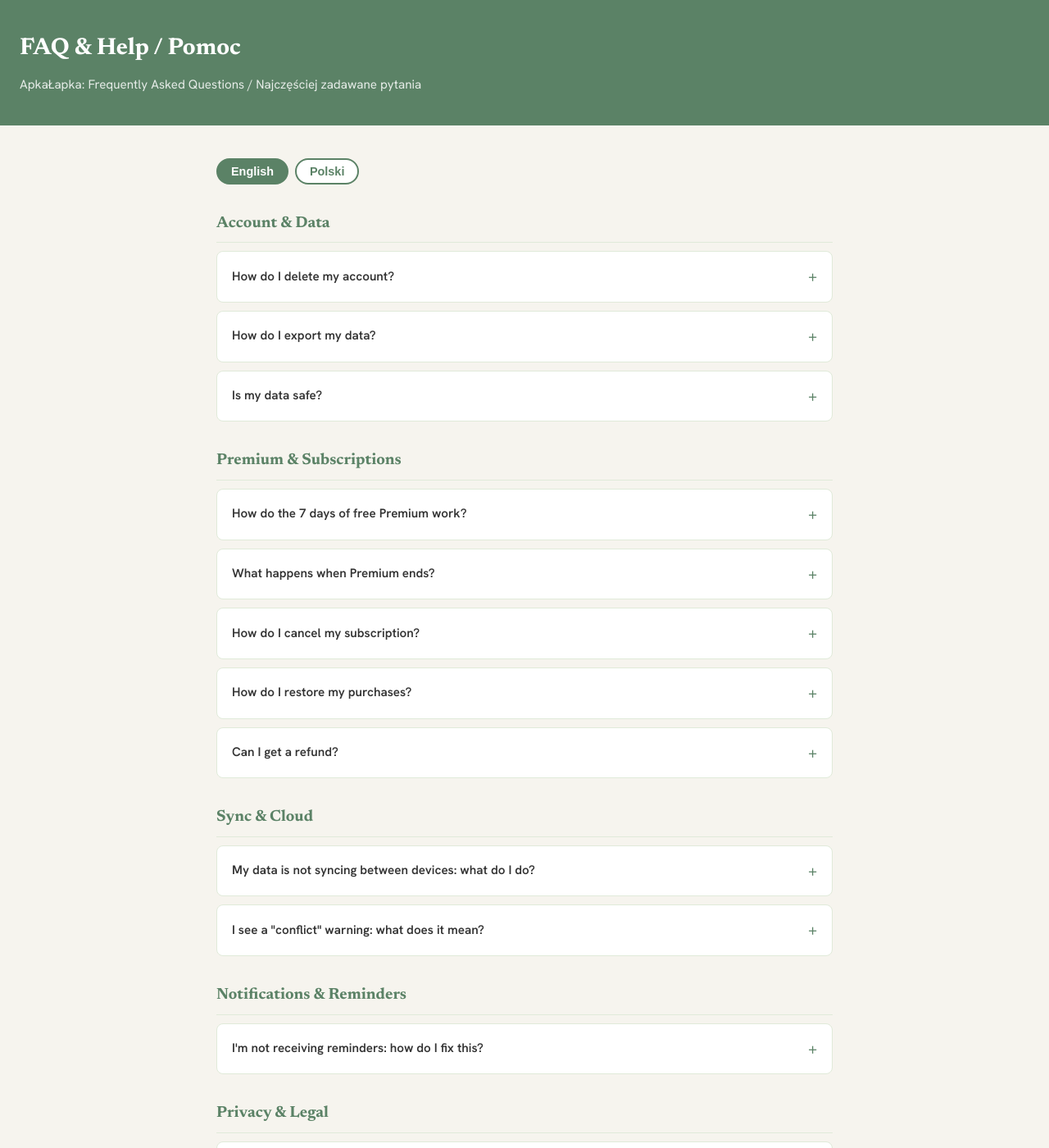
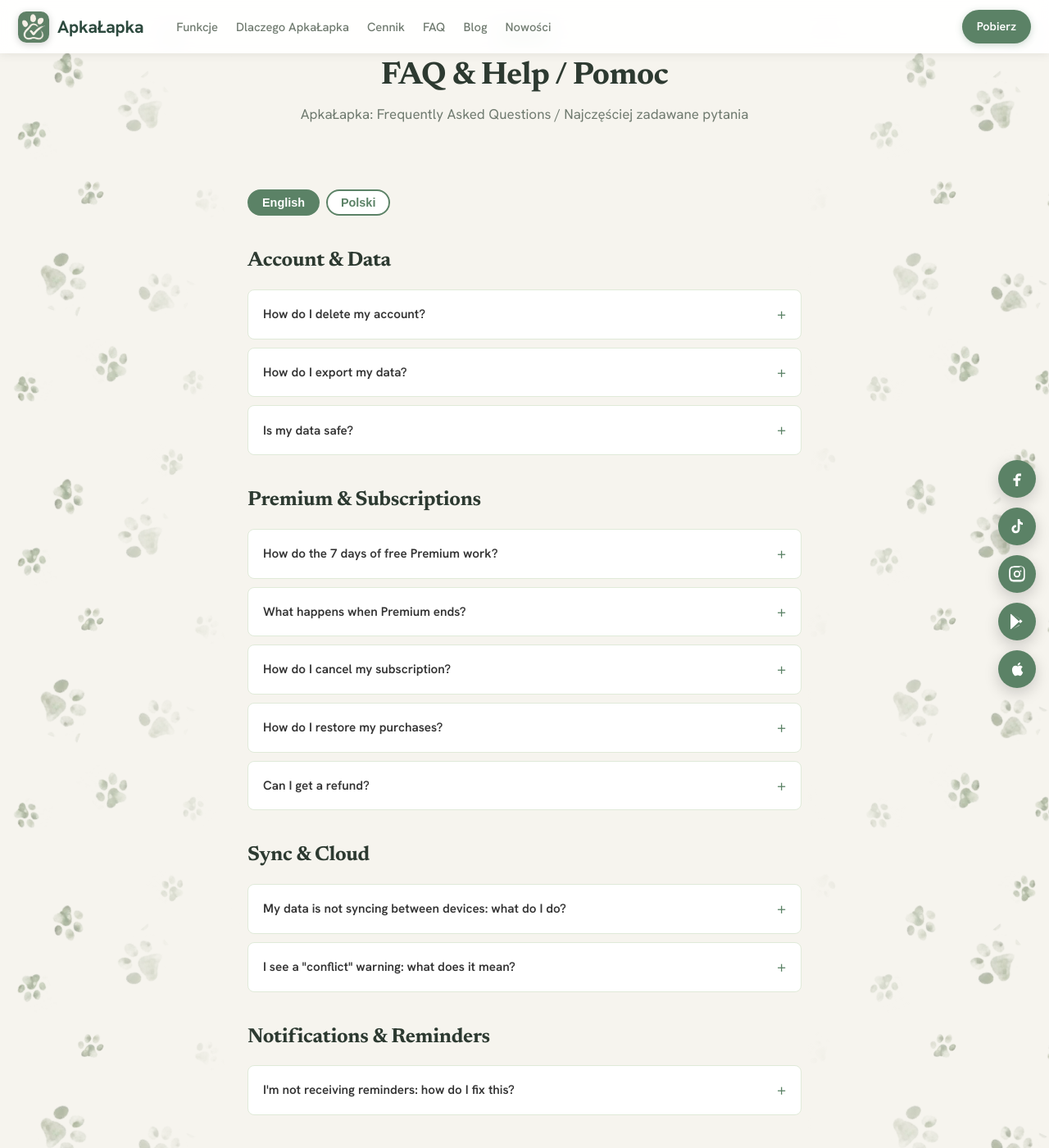
Before and after one commit to mxaaz/PetPetumMobile, a Jekyll site: the page built from faq.html, in a window 1280 px wide and 1400 px high. Shown: the whole window at 82% size. Built offline with Jekyll 4.4.1, drawn with Linux system fonts in a browser that asks for light colours; some of the changed text lies outside the part shown.

Commit message:
fix: poprawki z feedbacku - copy trialu, ikony SVG, spójne FAQ
- Copy 7-dniowego trialu Premium (index.html x2, faq.html PL+EN):
  usunięte "pełne Premium" sugerujące warianty produktu, akcent na
  "za darmo" zamiast "nie zapłacisz nic", oba scenariusze (anuluj/
  kontynuuj) potraktowane równorzędnie.
- CKD, Serce i Cardio Check w sekcji "Twój spokój głowy" dostają
  własne ikony SVG (i-kidney, i-heart, i-lungs) w istniejącym sprite
  zamiast emoji Unicode 13.0, które na części systemów nie renderują
  się (puste kwadraciki).
- "ApkaŁapka pilnuje..." -> "ApkaŁapka pomaga pilnować..." (bez
  łamania zakazu z CLAUDE.md dla konstrukcji "za Ciebie"/"my").
- text-wrap: balance w .solution-line, żeby "pupila" nie zostawało
  osierocone na końcu wiersza.
- "I jeszcze więcej" -> "I wiele więcej".
- faq.html dostaje front matter i wspólny layout (nav, stopka, tło
  z łapkami z blog.css) zamiast własnego, ubogiego stylu - spójny
  wygląd niezależnie skąd trafia się na FAQ.
- CLAUDE.md: zaktualizowany przykład tonu i poprawiona nieaktualna
  wzmianka o braku wzoru łapek w blog.css (już tam jest).

Co-Authored-By: Claude Sonnet 5 <noreply@anthropic.com>
Claude-Session: https://claude.ai/code/session_012d4GFXEtR22hTpECzw2Wdn

```diff
--- a/faq.html
+++ b/faq.html
@@ -1,20 +1,9 @@
-<!DOCTYPE html>
-<html lang="en">
-<head>
-  <meta charset="UTF-8" />
-  <meta name="viewport" content="width=device-width, initial-scale=1.0" />
-  <!-- Strona jest jasna z założenia i nie ma trybu ciemnego. Dark Reader honoruje ten
-       znacznik i zostawia ją w spokoju: akwarelowe tło hero jest zbudowane na kontraście
-       rzędu kilku procent i po przyciemnieniu przez wtyczkę znika. -->
-  <meta name="darkreader-lock" />
-  <title>FAQ / Pomoc: ApkaŁapka</title>
-  <meta name="description" content="Najczęściej zadawane pytania o ApkaŁapka: konto i dane, subskrypcje Premium, synchronizacja w chmurze, powiadomienia, prywatność i RODO." />
-  <link rel="canonical" href="https://apkalapka.pl/faq.html" />
-  <link rel="icon" href="icon.png" />
-  <link rel="apple-touch-icon" href="icon.png" />
-  <link rel="preconnect" href="https://fonts.googleapis.com">
-  <link rel="preconnect" href="https://fonts.gstatic.com" crossorigin>
-  <link href="https://fonts.googleapis.com/css2?family=Newsreader:opsz,wght@6..72,500;6..72,600;6..72,700&family=Hanken+Grotesk:wght@400;500;600;700&display=swap" rel="stylesheet">
+---
+layout: default
+title: "FAQ / Pomoc: ApkaŁapka"
+description: "Najczęściej zadawane pytania o ApkaŁapka: konto i dane, subskrypcje Premium, synchronizacja w chmurze, powiadomienia, prywatność i RODO."
+permalink: /faq.html
+---
 <script type="application/ld+json">
   {
     "@context": "https://schema.org",
@@ -35,22 +24,12 @@
   }
   </script>
 <style>
-    * { box-sizing: border-box; margin: 0; padding: 0; }
-    body { font-family: 'Hanken Grotesk', -apple-system, BlinkMacSystemFont, 'Segoe UI', Roboto, sans-serif;
-           background: #F6F4EE; color: #2D3A31; line-height: 1.7; }
-    h1, h2 { font-family: 'Newsreader', Georgia, serif; }
-    header { background: #5B8266; color: #fff; padding: 36px 24px; }
-    header h1 { font-size: 1.8rem; }
-    header p { margin-top: 6px; opacity: 0.85; font-size: 0.95rem; }
-    article { max-width: 800px; margin: 0 auto; padding: 40px 24px 60px; }
     .lang-switcher { display: flex; gap: 8px; margin-bottom: 32px; }
     .lang-btn { padding: 6px 16px; border-radius: 20px; border: 2px solid #5B8266;
                 cursor: pointer; font-size: 0.9rem; font-weight: 600; background: #fff; color: #5B8266; }
     .lang-btn.active { background: #5B8266; color: #fff; }
     .lang-section { display: none; }
     .lang-section.active { display: block; }
-    h2 { font-size: 1.2rem; color: #5B8266; margin: 32px 0 10px;
-         border-bottom: 1px solid #E0EAD9; padding-bottom: 6px; }
     details { border: 1px solid #E0EAD9; border-radius: 8px; margin-bottom: 10px;
               background: #fff; padding: 0; overflow: hidden; }
     summary { padding: 14px 18px; font-weight: 600; font-size: 0.95rem;
@@ -67,17 +46,16 @@
     .contact-box { background: #E0EAD9; border-radius: 8px; padding: 20px 24px; margin-top: 40px; }
     .contact-box h3 { color: #5B8266; font-size: 1rem; margin-bottom: 8px; }
     .contact-box a { color: #5B8266; font-weight: 600; }
-    footer { text-align: center; padding: 24px; color: #999; font-size: 0.82rem;
-             border-top: 1px solid #eee; margin-top: 24px; }
   </style>
-</head>
-<body>
-  <header>
+
+<div class="blog-hero">
+  <span class="eyebrow">Pomoc</span>
   <h1>FAQ &amp; Help / Pomoc</h1>
   <p>ApkaŁapka: Frequently Asked Questions / Najczęściej zadawane pytania</p>
-  </header>
+</div>
 
-  <article>
+<div class="wrap">
+  <div class="article">
     <div class="lang-switcher">
       <button class="lang-btn active" onclick="switchLang('en', this)">English</button>
       <button class="lang-btn" onclick="switchLang('pl', this)">Polski</button>
@@ -412,11 +390,8 @@
         Email: <a href="mailto:apkalapka.support@gmail.com">apkalapka.support@gmail.com</a></p>
       </div>
     </div>
-  </article>
-
-  <footer>
-    &copy; <span id="year">2026</span> ApkaŁapka. All rights reserved.
-  </footer>
+  </div>
+</div>
 
 <script>
   function switchLang(lang, btn) {
```
Also changed, not shown: other parts of faq.html (+4 -8 lines), index.html (+13 -8 lines), .claude/CLAUDE.md. Lines whose indentation alone changed are shown as unchanged.
